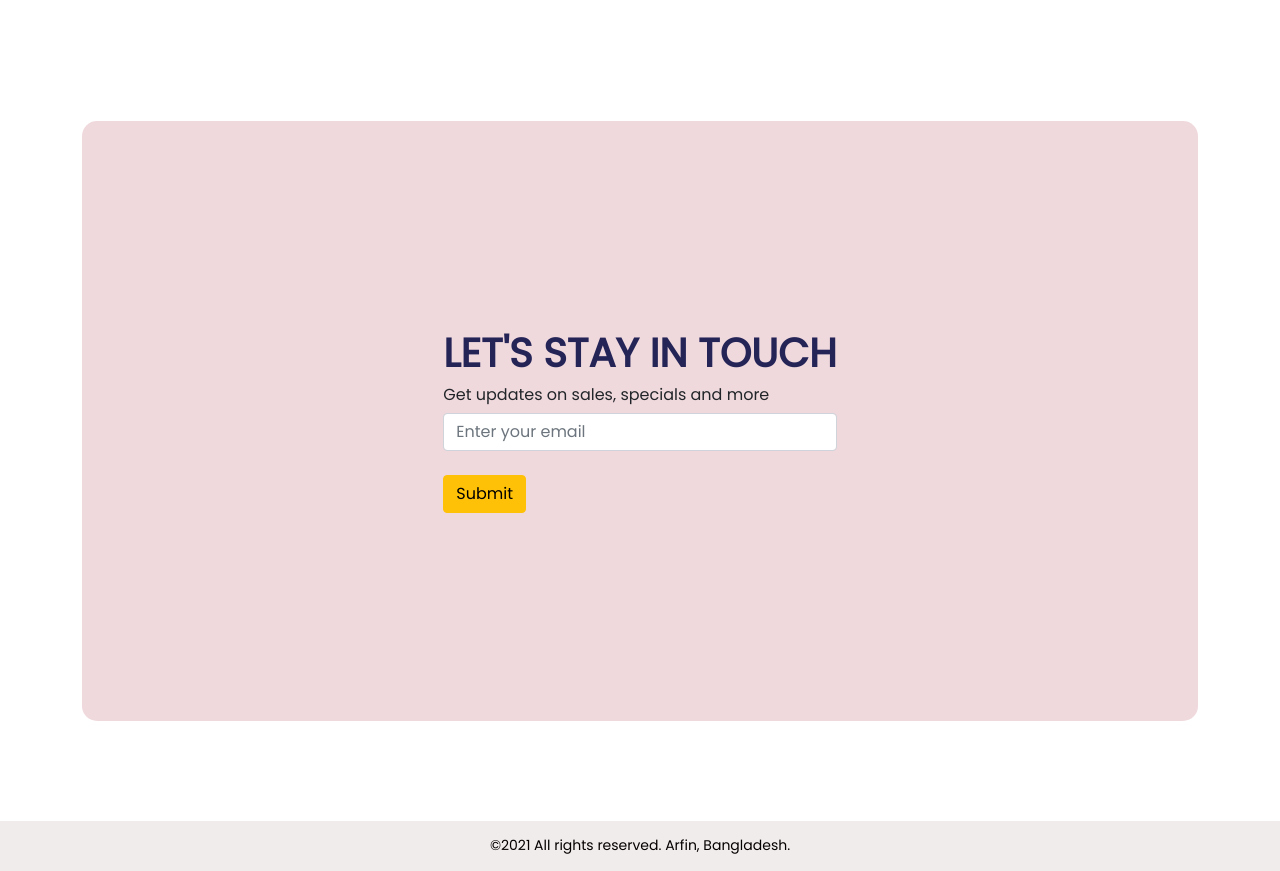
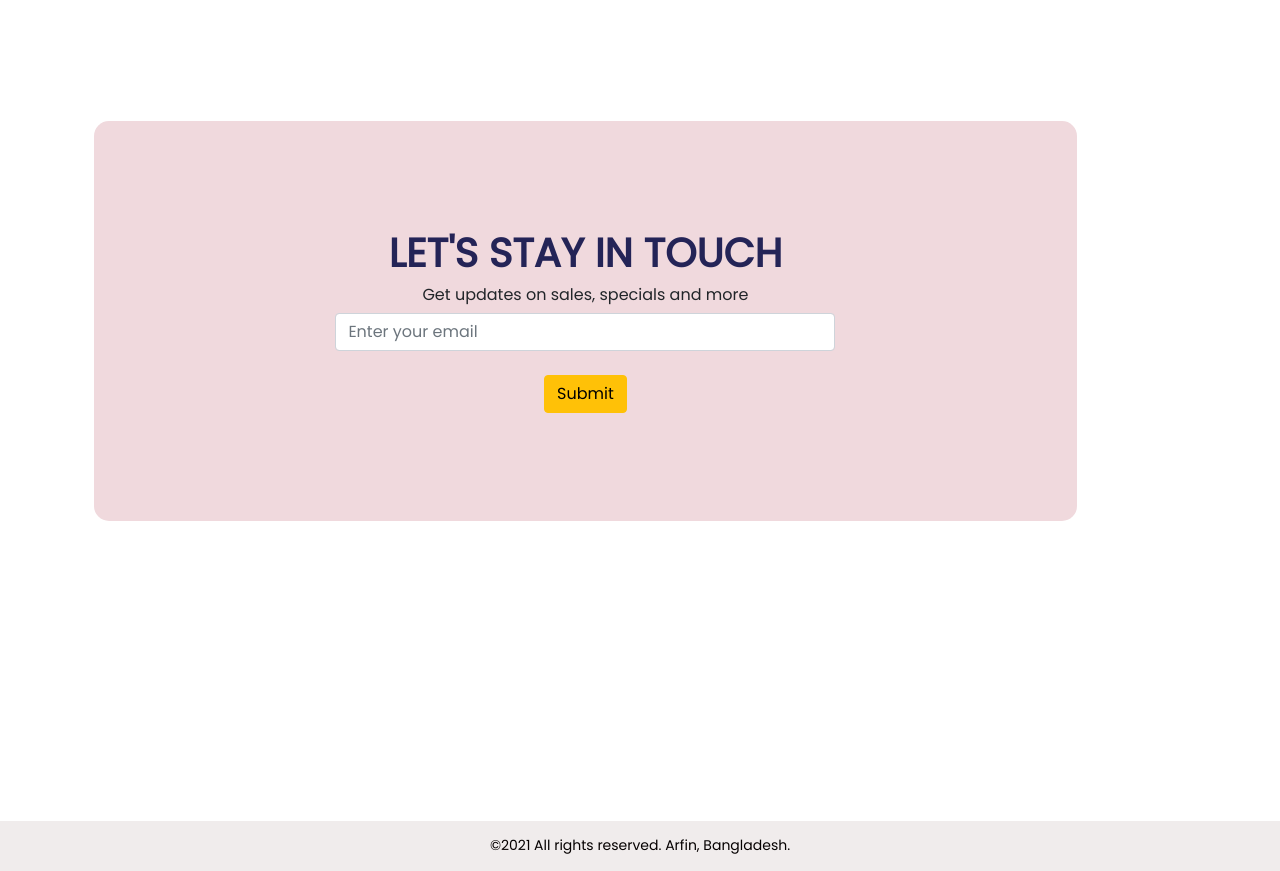
Before and after one commit to arfin-2020/Assignment-2, a plain HTML site: page index.html in a window 1280 px wide. Shown: the part 3000-3871 px from the top of the page. Drawn offline with Linux system fonts and the light colour scheme.

Commit message:
Update finished

```diff
--- a/index.html
+++ b/index.html
@@ -196,8 +196,9 @@
             </div>
         </section>
 
-        <section class="container d-flex align-items-center justify-content-center radius">
-            <div>
+
+        <section class="container ">
+            <div class="radius d-flex align-items-center justify-content-center flex-column">
                 <h2>LET'S STAY IN TOUCH</h2>
                 <h6>Get updates on sales, specials and more</h6>
                 <input class="form-control" type="email" placeholder="Enter your email"><br>
--- a/style.css
+++ b/style.css
@@ -7,18 +7,6 @@
 .heading img {
     width: 350px;
 }
-
-
-/* .half-width {
-    width: 40%;
-    padding-left: 3%;
-    margin-left: 5%;
-    float: left;
-}
-
-.half-width h1 {
-    margin-top: 80px;
-} */
 
 .img1 {
     width: 100%;
@@ -105,9 +93,11 @@ section {
     width: 100%;
 }
 
-.radius {
+section .radius {
     border-radius: 15px;
     background-color: rgb(240, 217, 221);
+    width: 90%;
+    height: 400px;
 }
 
 .hover1:hover {
@@ -155,6 +145,7 @@ section {
         align-items: center;
         justify-content: center;
         text-align: center;
+        margin-top: 20px;
     }
 }
 
@@ -163,3 +154,7 @@ ul li:hover {
     transition: 2s ease;
     font-size: 20px;
 }
+
+.form-control {
+    width: 500px;
+}
```
